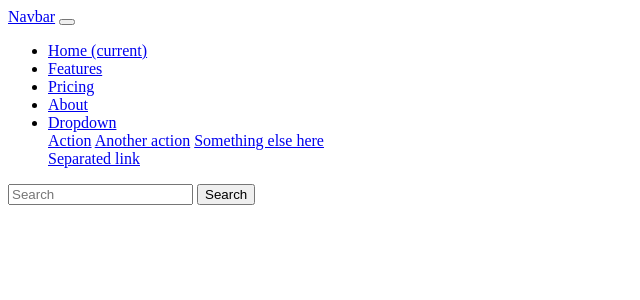
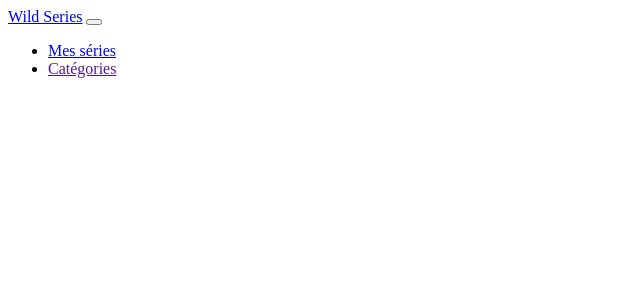
Before and after one commit to mickaellambert/wild-series, a Symfony app: template templates/base.html.twig in a window 1280 px wide. Shown: the top 300 px of the page, without its empty margins (0-640 px from the left). Run offline with Twig, Linux system fonts and the light colour scheme; the template is opened without the code that fills it, so the values that code supplies are empty; some libraries are stand-ins or nearby versions.

Commit message:
update navbar

```diff
--- a/assets/app.js
+++ b/assets/app.js
@@ -8,5 +8,8 @@
 // any CSS you import will output into a single css file (app.css in this case)
 import './styles/app.scss';
 
-// start the Stimulus application
+// start the Stimulus application (not boostrap CSS library)
 import './bootstrap';
+
+// import boostrap library
+import 'bootstrap';
--- a/templates/base.html.twig
+++ b/templates/base.html.twig
@@ -14,6 +14,8 @@
         {% endblock %}
     </head>
     <body>
+        {% set route_name = app.request.attributes.get('_route') %}
+
         <header>
             {% block header %}
                 {% include 'partials/_navbar.html.twig' %}
--- a/templates/partials/_navbar.html.twig
+++ b/templates/partials/_navbar.html.twig
@@ -1,40 +1,20 @@
 <nav class="navbar navbar-expand-lg navbar-dark bg-dark">
     <div class="container-fluid">
-    <a class="navbar-brand" href="#">Navbar</a>
+        <a href="{{ path('home') }}" class="navbar-brand" href="#">Wild Series</a>
+
         <button class="navbar-toggler" type="button" data-bs-toggle="collapse" data-bs-target="#navbarColor02" aria-controls="navbarColor02" aria-expanded="false" aria-label="Toggle navigation">
             <span class="navbar-toggler-icon"></span>
         </button>
+
         <div class="collapse navbar-collapse" id="navbarColor02">
             <ul class="navbar-nav me-auto">
                 <li class="nav-item">
-          <a class="nav-link active" href="#">Home
-            <span class="visually-hidden">(current)</span>
-          </a>
+                    <a href="{{ path('program_index') }}" class="nav-link {% if route_name == "program_index" %} active {% endif %}" href="#">Mes séries</a>
                 </li>
                 <li class="nav-item">
-          <a class="nav-link" href="#">Features</a>
-        </li>
-        <li class="nav-item">
-          <a class="nav-link" href="#">Pricing</a>
-        </li>
-        <li class="nav-item">
-          <a class="nav-link" href="#">About</a>
-        </li>
-        <li class="nav-item dropdown">
-          <a class="nav-link dropdown-toggle" data-bs-toggle="dropdown" href="#" role="button" aria-haspopup="true" aria-expanded="false">Dropdown</a>
-          <div class="dropdown-menu">
-            <a class="dropdown-item" href="#">Action</a>
-            <a class="dropdown-item" href="#">Another action</a>
-            <a class="dropdown-item" href="#">Something else here</a>
-            <div class="dropdown-divider"></div>
-            <a class="dropdown-item" href="#">Separated link</a>
-          </div>
+                    <a href="" class="nav-link {% if route_name == "category_show" %} active {% endif %}" href="#">Catégories</a>
                 </li>
             </ul>
-      <form class="d-flex">
-        <input class="form-control me-sm-2" type="text" placeholder="Search">
-        <button class="btn btn-secondary my-2 my-sm-0" type="submit">Search</button>
-      </form>
         </div>
     </div>
 </nav>
```
Lines whose indentation alone changed are shown as unchanged.
